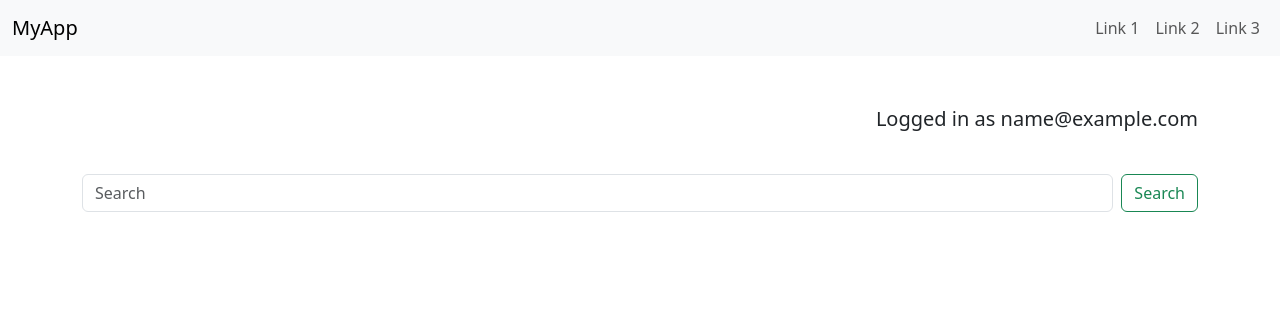
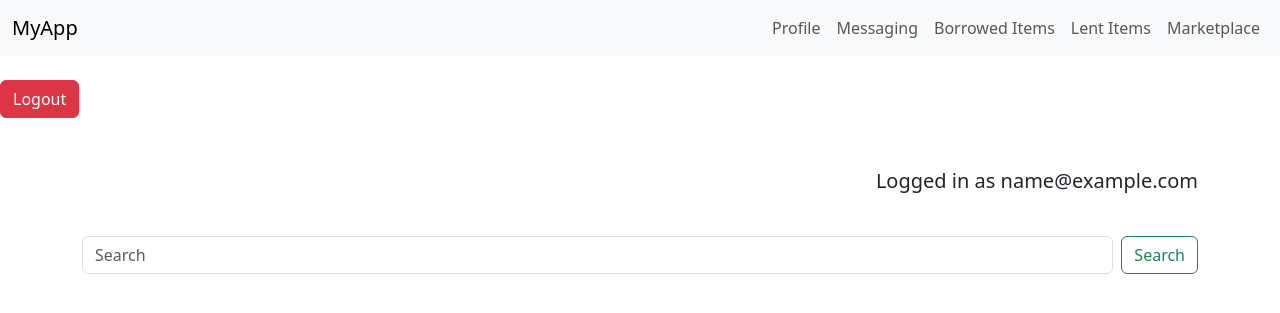
Before and after one commit to AidanSzilagyi/textbook-lending-catalog, a Django app: page /homepage/ in a window 1280 px wide. Shown: the top 313 px of the page. Run offline with Django 5.2, Linux system fonts and the light colour scheme; the visitor is signed in with stand-in values (Sample User, id 1).

Commit message:
added placeholder templates and links to them for important views, + logout button

```diff
--- a/mainmenu/templates/home_page.html
+++ b/mainmenu/templates/home_page.html
@@ -15,13 +15,18 @@
     </button>
     <div class="collapse navbar-collapse" id="navbarNav">
       <ul class="navbar-nav ms-auto">
-        <li class="nav-item"><a class="nav-link" href="#">Link 1</a></li>
-        <li class="nav-item"><a class="nav-link" href="#">Link 2</a></li>
-        <li class="nav-item"><a class="nav-link" href="#">Link 3</a></li>
+        <li class="nav-item"><a class="nav-link" href="{% url 'profile' %}">Profile</a></li>
+        <li class="nav-item"><a class="nav-link" href="{% url 'messaging' %}">Messaging</a></li>
+        <li class="nav-item"><a class="nav-link" href="{% url 'borrowed_items' %}">Borrowed Items</a></li>
+        <li class="nav-item"><a class="nav-link" href="{% url 'lent_items' %}">Lent Items</a></li>
+        <li class="nav-item"><a class="nav-link" href="{% url 'marketplace' %}">Marketplace</a></li>
       </ul>
     </div>
   </div>
 </nav>
+<div class="mt-4">
+    <a href="{% url 'index' %}" class="btn btn-danger">Logout</a>
+  </div>
 <div class="container mt-5">
   <div class="row mb-4">
     <div class="col text-end">
--- a/mainmenu/urls.py
+++ b/mainmenu/urls.py
@@ -5,4 +5,9 @@ urlpatterns = [
     path("", views.index, name="index"),
     path("logout", views.logout_view),
     path('homepage/', views.home_page, name='home_page'),
+    path("profile/", views.profile, name='profile'),
+    path("messaging/", views.messaging, name='messaging'),
+    path("lent_items/", views.lent_items, name='lent_items'),
+    path("borrowed_items/", views.borrowed_items, name='borrowed_items'),
+    path("marketplace/", views.marketplace, name='marketplace'),
 ]
--- a/mainmenu/views.py
+++ b/mainmenu/views.py
@@ -19,3 +19,23 @@ def logout_view(request):
 @login_required
 def home_page(request):
     return render(request, "home_page.html")
+
+@login_required
+def profile(request):
+    return render(request, "profile.html")
+
+@login_required
+def messaging(request):
+    return render(request, "messaging.html")
+
+@login_required
+def lent_items(request):
+    return render(request, "lent_items.html")
+
+@login_required
+def borrowed_items(request):
+    return render(request, "borrowed_items.html")
+
+@login_required
+def marketplace(request):
+    return render(request, "marketplace.html")
```
Also changed, not shown: mainmenu/templates/borrowed_items.html (added, +24 -0 lines), mainmenu/templates/lent_items.html (added, +24 -0 lines), mainmenu/templates/marketplace.html (added, +24 -0 lines), mainmenu/templates/messaging.html (added, +24 -0 lines), mainmenu/templates/profile.html (added, +24 -0 lines), mainmenu/static/profile-placeholder.png (added).
